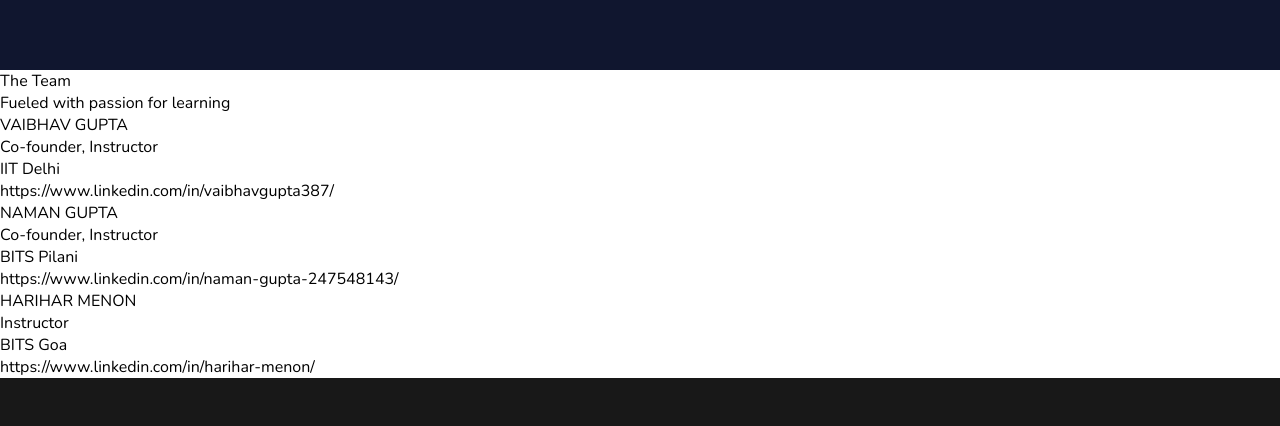
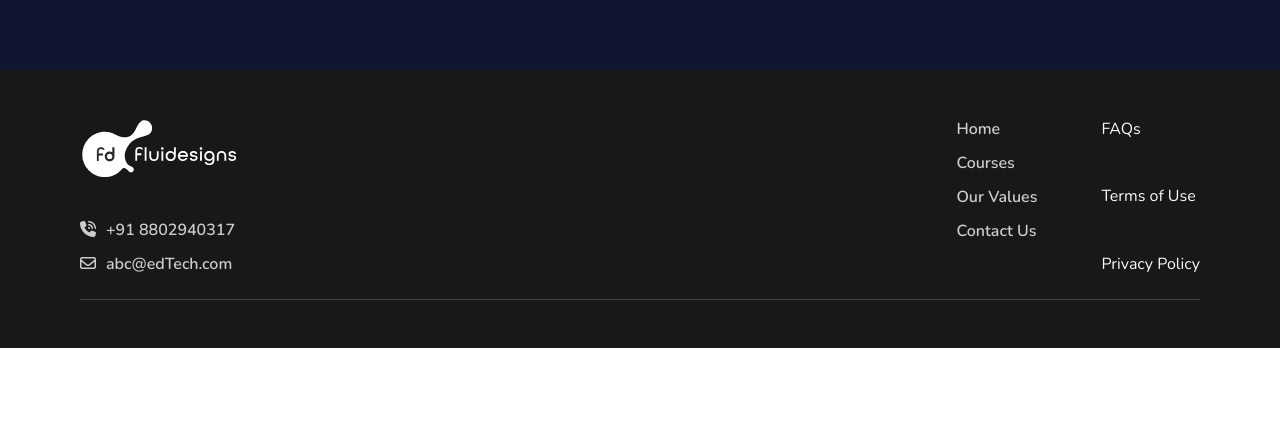
Before and after one commit to drumil32/Ed-Tech, a React (Vite) app in the folder frontend/: page / in a window 1280 px wide. Shown: the part 2232-2658 px from the top of the page. After the commit the page ends 2580 px from the top, so only its background shows below. Built offline with nearby package versions, Linux system fonts and the light colour scheme.

Commit message:
removed extra text

```diff
--- a/frontend/src/components/organisms/AboutUs/AboutUs.tsx
+++ b/frontend/src/components/organisms/AboutUs/AboutUs.tsx
@@ -1,32 +1,33 @@
 import React from 'react';
-import instructorListData from '../../../data/teamInfo.json';
-import { Instructor } from '../../../types/types';
+// import instructorListData from '../../../data/teamInfo.json';
+// import { Instructor } from '../../../types/types';
 // import Card from '../../molecule/FeaturesCard/Card';
 
 const AboutUs: React.FC = () => {
     return (
-        <div>
-            <p>The Team</p>
-            <p>Fueled with passion for learning</p>
-            {
-                instructorListData.map((personInfo: Instructor) => (
-                    <div>
-                        <p>
-                            {personInfo.name}
-                        </p>
-                        <p>
-                            {personInfo.designation}
-                        </p>
-                        <p>
-                            {personInfo.college}
-                        </p>
-                        <p>
-                            {personInfo.profilePicture}{personInfo.instagram}{personInfo.linkedin}
-                        </p>
-                    </div>
-                ))
-            }
-        </div>
+        <></>
+        // <div>
+        //     <p>The Team</p>
+        //     <p>Fueled with passion for learning</p>
+        //     {
+        //         instructorListData.map((personInfo: Instructor) => (
+        //             <div>
+        //                 <p>
+        //                     {personInfo.name}
+        //                 </p>
+        //                 <p>
+        //                     {personInfo.designation}
+        //                 </p>
+        //                 <p>
+        //                     {personInfo.college}
+        //                 </p>
+        //                 <p>
+        //                     {personInfo.profilePicture}{personInfo.instagram}{personInfo.linkedin}
+        //                 </p>
+        //             </div>
+        //         ))
+        //     }
+        // </div>
     );
 }
 
```
